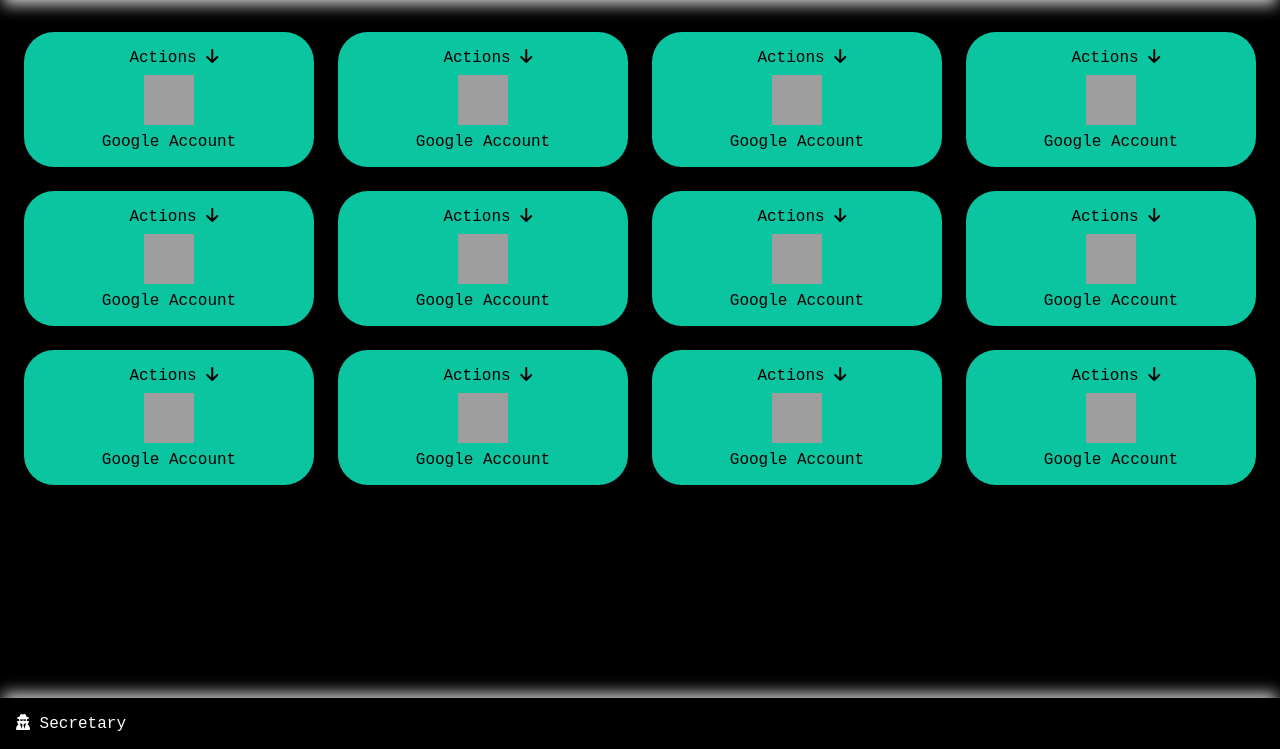
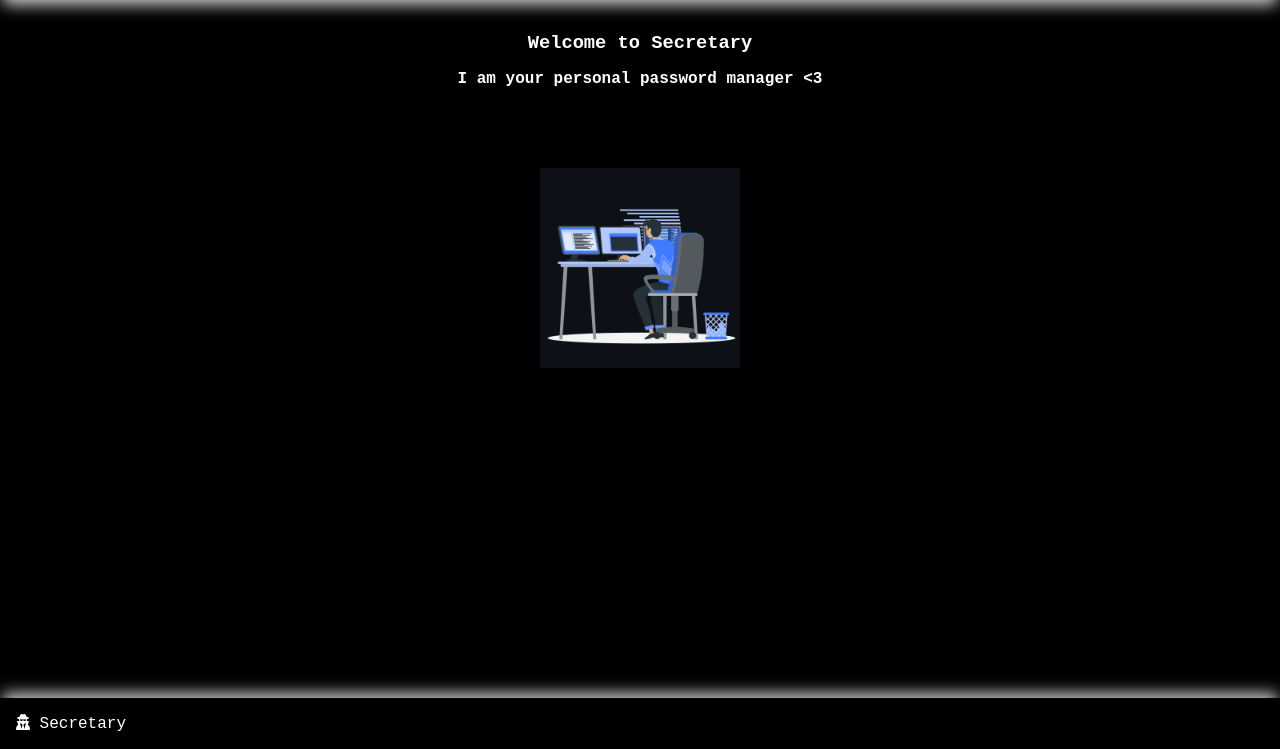
Before and after one commit to lia0wang/Secretary-Password-Manager, a Django app: page / in a window 1280 px wide. Shown: the part 51-800 px from the top of the page. Run offline with Django 4.2, Linux system fonts and the light colour scheme; some libraries are stand-ins or nearby versions; grey boxes are pictures that could not be loaded.

Commit message:
finish project

```diff
--- a/Secretary/secretary/views.py
+++ b/Secretary/secretary/views.py
@@ -96,7 +96,7 @@
             input_code = request.POST.get("code")
             user = request.POST.get("user")
             if input_code != global_OTP:
-                msg = f"Verification Failed:{input_code} is wrong"
+                msg = f"Verification Failed: {input_code} is wrong"
                 messages.error(request, msg)
                 return HttpResponseRedirect(request.path)
             else:
@@ -147,6 +147,13 @@
             messages.success(request, msg)
             return HttpResponseRedirect(request.path)
 
+        elif "delete" in request.POST:
+            to_delete = request.POST.get("password-id")
+            msg = f"Delete succeeded: {Password.objects.get(id=to_delete).name} deleted"
+            Password.objects.get(id=to_delete).delete()
+            messages.success(request, msg)
+            return HttpResponseRedirect(request.path)
+
     context = {}
     if request.user.is_authenticated:
         passwords = Password.objects.all().filter(user=request.user)
--- a/Secretary/templates/home.html
+++ b/Secretary/templates/home.html
@@ -40,6 +40,19 @@
         </nav>
     </header>
 
+    <div style="text-align: center;margin-top: 2rem;">
+        <h3>Welcome to Secretary</h3>
+    </div>
+
+    <div style="text-align: center;margin-top: 1rem;">
+        <h4>I am your personal password manager <3</h4>
+    </div>
+
+    <div style="text-align: center;margin-top: 5rem;">
+        <image src="../static/animation.gif" alt=""
+            width="200"
+            hight="200">
+    </div>
 
     {% if messages %}
         <div class="messages" style="text-align: center;">
@@ -96,13 +109,6 @@
             </form>
         </div>
 
-        <div class="modal" id="password-modal">
-                <h2>URL or Name</h2>
-                <img weight="80" height="80" src="https://cdn.pixabay.com/photo/2016/04/13/14/27/google-chrome-1326908_960_720.png" alt="">
-                <input type="email" name="email" placeholder="email"><i class="fas fa-copy copy" title="copy to clipboard"></i>
-                <input type="password" name="username" value="password"><i class="fas fa-copy copy" title="copy to clipboard"></i>
-        </div>
-
         <div class="modal" id="add-password-modal">
             <form action="." role="form" method="POST">
                 {% csrf_token %}
@@ -117,114 +123,27 @@
     </div>
 
     <div class="container">
+
+        {% for password in passwords %}
         <div class="card">
             <div class="actions">&nbsp;Actions <i class="fa fa-arrow-down" aria-hidden="true"></i>
-                <a href="" class="action-item">Delete</a>
-                <a href="" class="action-item">View</a>
-                <a href="" class="action-item">Update</a>
+                <a href="javascript:;" onclick="document.getElementById('delete-btn{{password.id}}').click();" class="action-item">Delete</a>
+                <form hidden="true" action="." method="POST">
+                    {% csrf_token %}
+                    <input type="text" hidden="true" name="password-id" value="{{password.id}}">
+                    <input type="submit" id="delete-btn{{password.id}}" name="delete">
+                </form>
             </div>
-            <img width="50" height="50" src="https://cdn.pixabay.com/photo/2016/04/13/14/27/google-chrome-1326908_960_720.png" alt="">
-            <div class="name"> Google Account</div>
+            <img width="50" height="50" src="{{password.logo}}" alt="">
+            <div class="name"> {{password.name}}</div>
+            <!-- password modal-->
+            <input type="email" name="email" value="{{password.email}}"><i class="fas fa-copy copy" title="copy to clipboard"></i>
+            <input type="password" name="username" value="{{password.password}}"><i class="fas fa-copy copy" title="copy to clipboard"></i>
+
         </div>
-        <div class="card">
-            <div class="actions">&nbsp;Actions <i class="fa fa-arrow-down" aria-hidden="true"></i>
-                <a href="" class="action-item">Delete</a>
-                <a href="" class="action-item">View</a>
-                <a href="" class="action-item">Update</a>
-            </div>
-            <img width="50" height="50" src="https://cdn.pixabay.com/photo/2016/04/13/14/27/google-chrome-1326908_960_720.png" alt="">
-            <div class="name"> Google Account</div>
-        </div>
-        <div class="card">
-            <div class="actions">&nbsp;Actions <i class="fa fa-arrow-down" aria-hidden="true"></i>
-                <a href="" class="action-item">Delete</a>
-                <a href="" class="action-item">View</a>
-                <a href="" class="action-item">Update</a>
-            </div>
-            <img width="50" height="50" src="https://cdn.pixabay.com/photo/2016/04/13/14/27/google-chrome-1326908_960_720.png" alt="">
-            <div class="name"> Google Account</div>
-        </div>
-        <div class="card">
-            <div class="actions">&nbsp;Actions <i class="fa fa-arrow-down" aria-hidden="true"></i>
-                <a href="" class="action-item">Delete</a>
-                <a href="" class="action-item">View</a>
-                <a href="" class="action-item">Update</a>
-            </div>
-            <img width="50" height="50" src="https://cdn.pixabay.com/photo/2016/04/13/14/27/google-chrome-1326908_960_720.png" alt="">
-            <div class="name"> Google Account</div>
-        </div>
-        <div class="card">
-            <div class="actions">&nbsp;Actions <i class="fa fa-arrow-down" aria-hidden="true"></i>
-                <a href="" class="action-item">Delete</a>
-                <a href="" class="action-item">View</a>
-                <a href="" class="action-item">Update</a>
-            </div>
-            <img width="50" height="50" src="https://cdn.pixabay.com/photo/2016/04/13/14/27/google-chrome-1326908_960_720.png" alt="">
-            <div class="name"> Google Account</div>
-        </div>
-        <div class="card">
-            <div class="actions">&nbsp;Actions <i class="fa fa-arrow-down" aria-hidden="true"></i>
-                <a href="" class="action-item">Delete</a>
-                <a href="" class="action-item">View</a>
-                <a href="" class="action-item">Update</a>
-            </div>
-            <img width="50" height="50" src="https://cdn.pixabay.com/photo/2016/04/13/14/27/google-chrome-1326908_960_720.png" alt="">
-            <div class="name"> Google Account</div>
-        </div>
-        <div class="card">
-            <div class="actions">&nbsp;Actions <i class="fa fa-arrow-down" aria-hidden="true"></i>
-                <a href="" class="action-item">Delete</a>
-                <a href="" class="action-item">View</a>
-                <a href="" class="action-item">Update</a>
-            </div>
-            <img width="50" height="50" src="https://cdn.pixabay.com/photo/2016/04/13/14/27/google-chrome-1326908_960_720.png" alt="">
-            <div class="name"> Google Account</div>
-        </div>
-        <div class="card">
-            <div class="actions">&nbsp;Actions <i class="fa fa-arrow-down" aria-hidden="true"></i>
-                <a href="" class="action-item">Delete</a>
-                <a href="" class="action-item">View</a>
-                <a href="" class="action-item">Update</a>
-            </div>
-            <img width="50" height="50" src="https://cdn.pixabay.com/photo/2016/04/13/14/27/google-chrome-1326908_960_720.png" alt="">
-            <div class="name"> Google Account</div>
-        </div>
-        <div class="card">
-            <div class="actions">&nbsp;Actions <i class="fa fa-arrow-down" aria-hidden="true"></i>
-                <a href="" class="action-item">Delete</a>
-                <a href="" class="action-item">View</a>
-                <a href="" class="action-item">Update</a>
-            </div>
-            <img width="50" height="50" src="https://cdn.pixabay.com/photo/2016/04/13/14/27/google-chrome-1326908_1280.png" alt="">
-            <div class="name"> Google Account</div>
-        </div>
-        <div class="card">
-            <div class="actions">&nbsp;Actions <i class="fa fa-arrow-down" aria-hidden="true"></i>
-                <a href="" class="action-item">Delete</a>
-                <a href="" class="action-item">View</a>
-                <a href="" class="action-item">Update</a>
-            </div>
-            <img width="50" height="50" src="https://cdn.pixabay.com/photo/2016/04/13/14/27/google-chrome-1326908_1280.png" alt="">
-            <div class="name"> Google Account</div>
-        </div>
-        <div class="card">
-            <div class="actions">&nbsp;Actions <i class="fa fa-arrow-down" aria-hidden="true"></i>
-                <a href="" class="action-item">Delete</a>
-                <a href="" class="action-item">View</a>
-                <a href="" class="action-item">Update</a>
-            </div>
-            <img width="50" height="50" src="https://cdn.pixabay.com/photo/2016/04/13/14/27/google-chrome-1326908_1280.png" alt="">
-            <div class="name"> Google Account</div>
-        </div>
-        <div class="card">
-            <div class="actions">&nbsp;Actions <i class="fa fa-arrow-down" aria-hidden="true"></i>
-                <a href="" class="action-item">Delete</a>
-                <a href="" class="action-item">View</a>
-                <a href="" class="action-item">Update</a>
-            </div>
-            <img width="50" height="50" src="https://cdn.pixabay.com/photo/2016/04/13/14/27/google-chrome-1326908_1280.png" alt="">
-            <div class="name"> Google Account</div>
-        </div>
+
+        {% endfor %}
+
     </div>
 
     <!-- Footer Block-->
@@ -233,5 +152,6 @@
             <i class="fas fa-user-secret" aria-hidden="true"></i>
             <span>Secretary</span>
     </footer>
+
 </body>
 </html>
```
Also changed, not shown: README.md, Secretary/static/animation.gif (added). Lines whose indentation alone changed are shown as unchanged.
